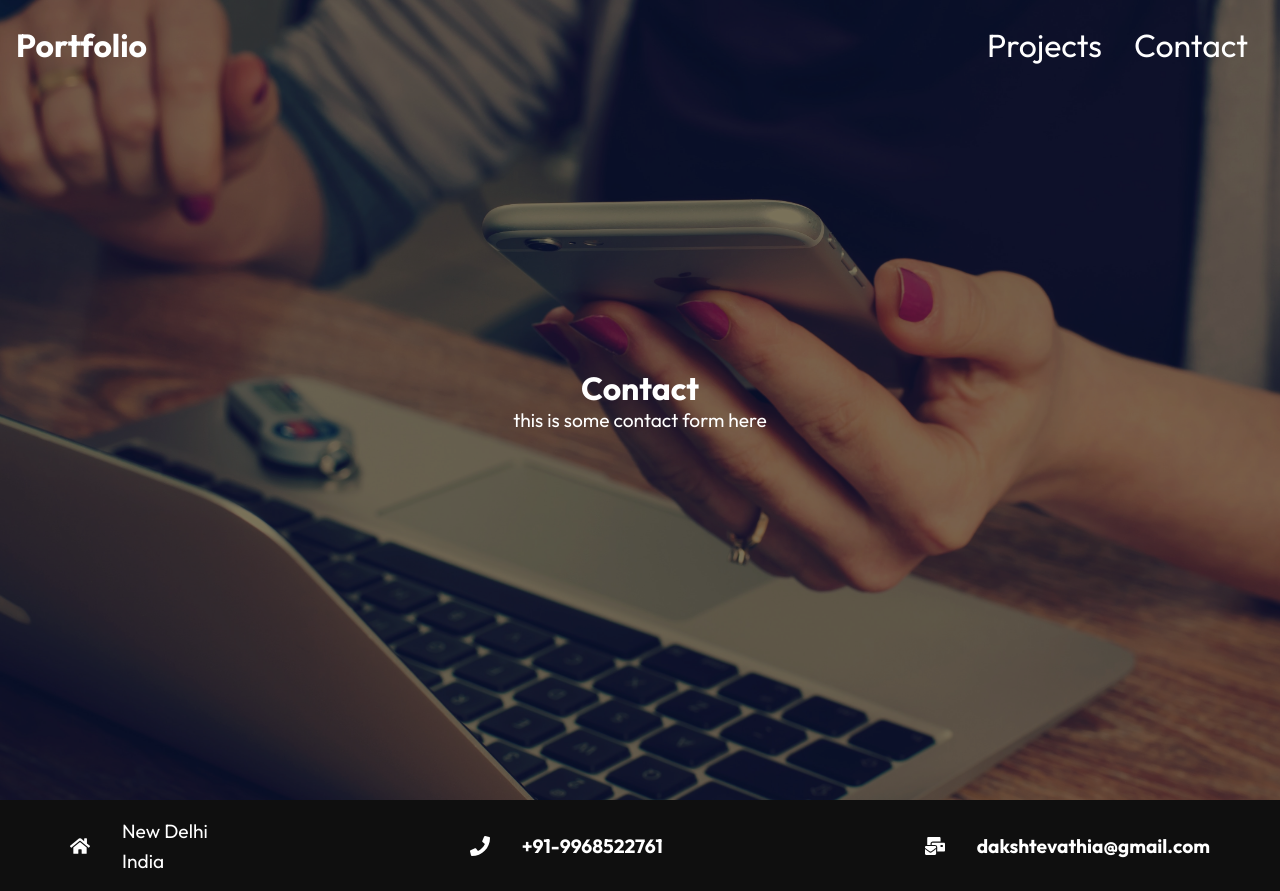
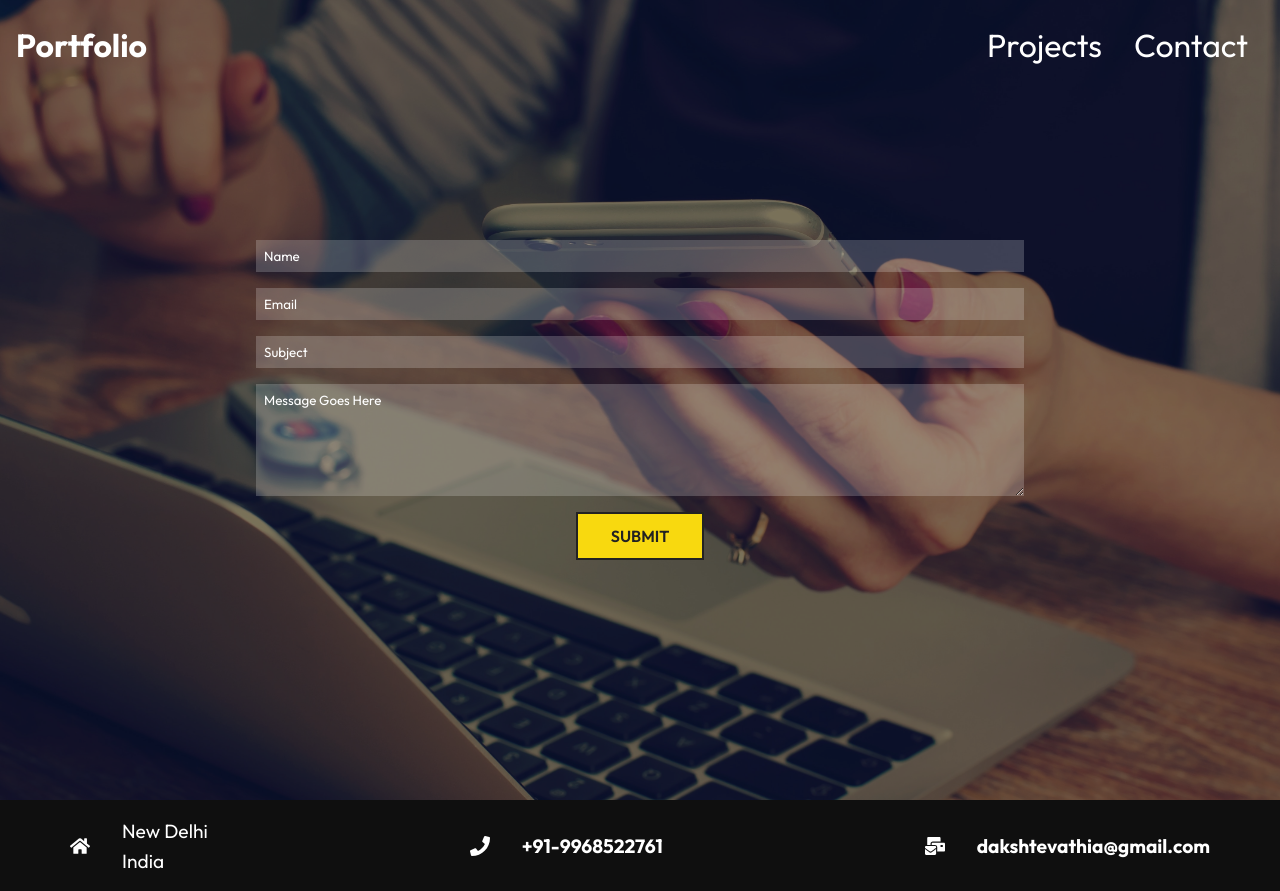
Before and after one commit to DakshTevathia/portfolio, a React (Create React App) app: page /contact in a window 1280 px wide. Built offline with nearby package versions, Linux system fonts and the light colour scheme.

Commit message:
Built Contact Page

```diff
--- a/src/Routes/Contact/Contact.js
+++ b/src/Routes/Contact/Contact.js
@@ -7,7 +7,7 @@ const Contact = () => {
     return (
         <div>
             <Navbar />
-            <ContactContent heading='Contact' desc='this is some contact form here' />
+            <ContactContent />
             <Footer />
 
         </div>
--- a/src/Routes/Contact/ContactContent.js
+++ b/src/Routes/Contact/ContactContent.js
@@ -1,13 +1,19 @@
 import classes from './ContactContent.module.css'
 import React from 'react'
 
-const ProjectsContent = ({ heading, desc }) => {
+const ProjectsContent = () => {
+    const submitClicked = () => {
+        alert('Please be patient,Yet to give data to an API');
+    }
     return (
         <div className={classes.hero_img_projects}>
-            <div className={classes.heading}>
-                <h1>{heading}</h1>
-                <p>{desc}</p>
-            </div>
+            <form>
+                <input type="text" placeholder='Name' title='name'></input>
+                <input type="email" placeholder='Email' title='name'></input>
+                <input type="text" placeholder='Subject' title='subject'></input>
+                <textarea rows='6' placeholder='Message Goes Here'></textarea>
+                <button onClick={submitClicked}>Submit</button>
+            </form>
         </div>
     )
 }
--- a/src/Routes/Contact/ContactContent.module.css
+++ b/src/Routes/Contact/ContactContent.module.css
@@ -26,5 +26,73 @@
     flex-direction: column;
     align-items: center;
     justify-content: center;
+}
 
+form {
+    display: flex;
+    flex-direction: column;
+    padding: 3rem 1rem;
+    height: 100%;
+    width: 100%;
+    margin: auto;
+    max-width: 50rem;
+    justify-content: center;
 }
+
+form input {
+    margin-bottom: 1rem;
+    padding: 0.5rem;
+    color: white;
+    background-color: rgb(255, 255, 255, 0.2);
+    border: 0px;
+    outline: none;
+}
+
+input:focus,
+textarea:focus {
+    border: 2px solid white;
+}
+
+::placeholder {
+    color: white;
+}
+
+form textarea {
+    margin-bottom: 1rem;
+    padding: 0.5rem;
+    color: white;
+    background-color: rgb(255, 255, 255, 0.2);
+    border: 0px;
+    outline: none;
+}
+
+.formContainer {
+    display: flex;
+    flex-direction: column;
+    gap: 2rem;
+    height: 100%;
+    align-items: center;
+    justify-content: center;
+}
+
+form button {
+    padding: 12px 32px;
+    font-size: 1rem;
+    text-transform: uppercase;
+    background: rgb(248, 217, 15);
+    color: #222;
+    font-weight: 600;
+    cursor: pointer;
+    outline: none;
+    border: 2px solid #222;
+    width: 8rem;
+    margin: 0 auto;
+}
+
+form button:hover {
+    background: rgb(255, 255, 255, 0.2);
+    color: white;
+    transition: 0.3s;
+    outline: none;
+    border: 2px solid white;
+}
```
